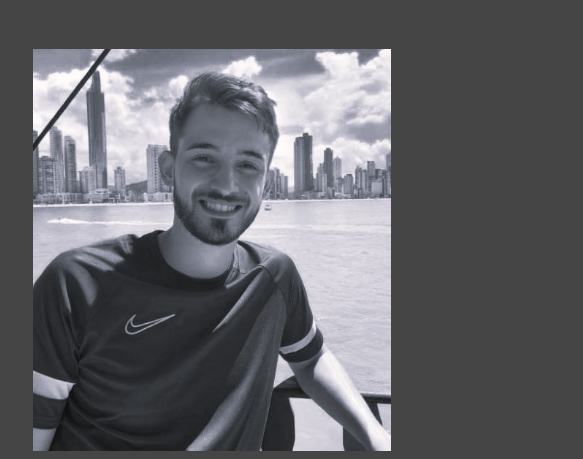
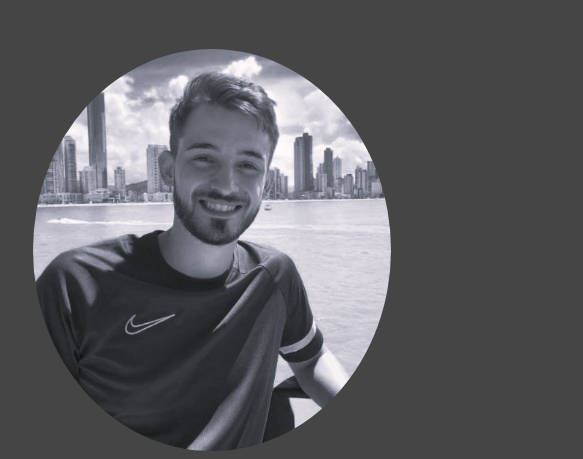
Before and after one commit to BrunoTiecher/primeiro-projeto, a plain HTML site: page index.html in a window 1280 px wide. Shown: the part 203-662 px from the top of the page, 697-1280 px from the left. Drawn offline with nearby package versions, Linux system fonts and the light colour scheme.

Commit message:
Update style.css

```diff
--- a/styles/style.css
+++ b/styles/style.css
@@ -161,7 +161,8 @@ padding: 1%;
 
 .apresentacao__imagem{
     width: 40%;
-    height: 40%;
+    height: 60%;
+    border-radius: 50%;
 }
 
 .rodape{
```
